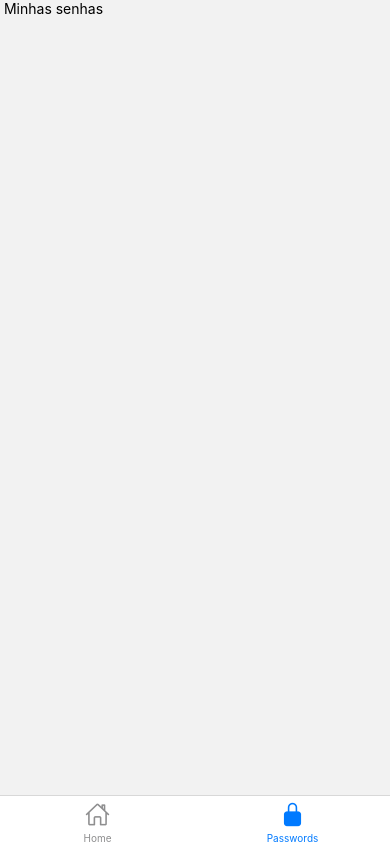
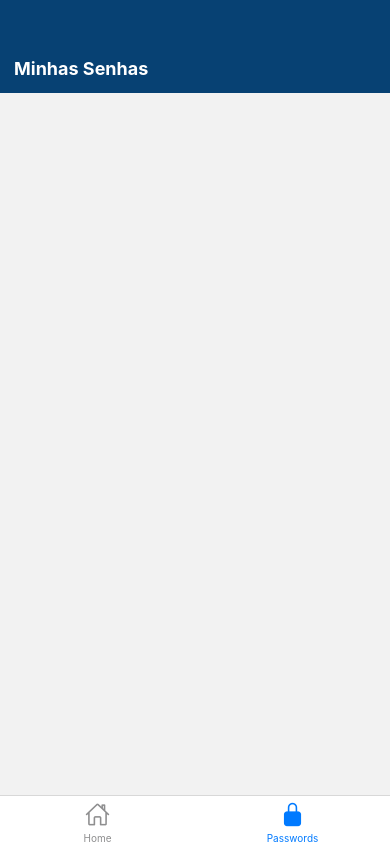
Before and after one commit to Gabrielygor/appPasswordGenerator, a React Native app in the folder testeAPP/: screen /Passwords in a window 390 px wide. Built offline with nearby package versions, Linux system fonts and the light colour scheme.

Commit message:
acabado logica de programação do APP

```diff
--- a/testeAPP/src/components/modal/index.js
+++ b/testeAPP/src/components/modal/index.js
@@ -1,11 +1,17 @@
 import { View, Text, StyleSheet, TouchableOpacity, Pressable } from "react-native"
 import * as Clipboard from 'expo-clipboard'
+import useStorage from '../../hooks/useStorage'
 
 export function ModalPassword({ password, handleClose }) {
 
+    const { saveItem } = useStorage();
+
+
     async function handleCopyPassword() {
         await Clipboard.setStringAsync(password)
-        alert("Senha copiada para a área de transferência.")
+        await saveItem("@pass", password)
+        alert("Senha salva com sucesso.")
+        handleClose()
     }
 
     return (
@@ -27,7 +33,7 @@ export function ModalPassword({ password, handleClose }) {
                         </Text>
                     </TouchableOpacity>
 
-                    <TouchableOpacity style={[styles.btn, styles.btnSave]} onPress={handleClose}>
+                    <TouchableOpacity style={[styles.btn, styles.btnSave]} onPress={handleCopyPassword}>
                         <Text style={styles.btnText}>
                             Salvar senha
                         </Text>
--- /dev/null
+++ b/testeAPP/src/hooks/useStorage.js
@@ -0,0 +1,48 @@
+import AsyncStorage from '@react-native-async-storage/async-storage'
+
+
+const useStorage = () => {
+
+    const getItem = async (key) => {
+        try {
+            const passwords = await AsyncStorage.getItem(key);
+            return JSON.parse(passwords) || [];
+        } catch (error) {
+            console.log("Erro ao buscar senha", error);
+            return [];
+        }
+    };
+
+    const saveItem = async (key, value) => {
+        try {
+            let passwords = await getItem(key);
+            passwords.push(value);
+            await AsyncStorage.setItem(key, JSON.stringify(passwords));
+        } catch (error) {
+            console.log("Erro ao salvar senha", error);
+        }
+    };
+
+    const removeItem = async (key, item) => {
+        try {
+            let passwords = await getItem(key);
+
+            let myPasswords = passwords.filter((password) => {
+                return password !== item;
+            });
+
+            await AsyncStorage.setItem(key, JSON.stringify(myPasswords));
+            return myPasswords;
+        } catch (error) {
+            console.log("Erro ao deletar a senha", error);
+        }
+    };
+
+    return {
+        getItem,
+        saveItem,
+        removeItem
+    };
+};
+
+export default useStorage;
--- /dev/null
+++ b/testeAPP/src/pages/passwords/components/passworditens.js
@@ -0,0 +1,29 @@
+import React from "react";
+import {Text , StyleSheet,  Pressable} from 'react-native'
+
+
+export function PasswordItem({data , removePassword}){
+    return (
+
+        <Pressable onLongPress={removePassword} style={styles.container}>
+            <Text style={styles.text}>{data}</Text>
+        </Pressable>
+    )
+}
+
+
+const styles = StyleSheet.create({
+
+    container:{
+        backgroundColor:'#000',
+        padding:14,
+        width:'100%',
+        marginBottom:14,
+        borderRadius:12,
+    },
+
+    text:{
+        color:'#fff'
+    }
+
+})
--- a/testeAPP/src/pages/passwords/index.js
+++ b/testeAPP/src/pages/passwords/index.js
@@ -1,20 +1,74 @@
-import { View, Text, StyleSheet } from 'react-native'
+import { useState, useEffect } from 'react'
+import { View, Text, StyleSheet, FlatList } from 'react-native'
+import { SafeAreaView } from 'react-native'
+import { useIsFocused } from '@react-navigation/native'
+import useStorage from '../../hooks/useStorage'
+
+import { PasswordItem } from './components/passworditens'
+
+export function Passwords() {
+
+    const [listPasswords, setListPasswords] = useState([])
+    const focused = useIsFocused()
+    const { getItem, removeItem } = useStorage()
+
+    useEffect(() => {
+        async function loadPasswords() {
+            const passwords = await getItem("@pass")
+            setListPasswords(passwords);
+        }
+
+        loadPasswords();
+    }, [focused])
 
 
-export function Passwords() {
+    async function handleDeletePassword(item) {
+        console.log(item);
+        const passwords = await removeItem("@pass", item)
+        setListPasswords(passwords)
+    }
+
     return (
+        <SafeAreaView style={{ felx: 1, }}>
+            <View style={styles.header}>
+                <Text style={styles.title}>
+                    Minhas Senhas
+                </Text>
+            </View>
 
-        <View>
-            <Text> Minhas senhas</Text>
-        </View>
+            <View style={styles.content}>
+                <FlatList
+                    style={{ paddingTop: 14 }}
+                    data={listPasswords}
+                    keyExtractor={(item) => String(item)}
+                    renderItem={({ item }) => <PasswordItem data={item} removePassword={() => handleDeletePassword(item)} />}
+                />
+            </View>
+        </SafeAreaView>
 
     )
 }
 
 
-const styles = StyleSheet.create ({
+const styles = StyleSheet.create({
 
+    header: {
+        backgroundColor: '#074173',
+        paddingTop: 58,
+        paddingBottom: 14,
+        paddingLeft: 14,
+        paddingRight: 14,
+    },
 
+    title: {
+        fontSize: 18,
+        color: '#fff',
+        fontWeight: 'bold',
+    },
 
+    content: {
+        paddingLeft: 14,
+        paddingRight: 14,
+    },
 
 })
```
